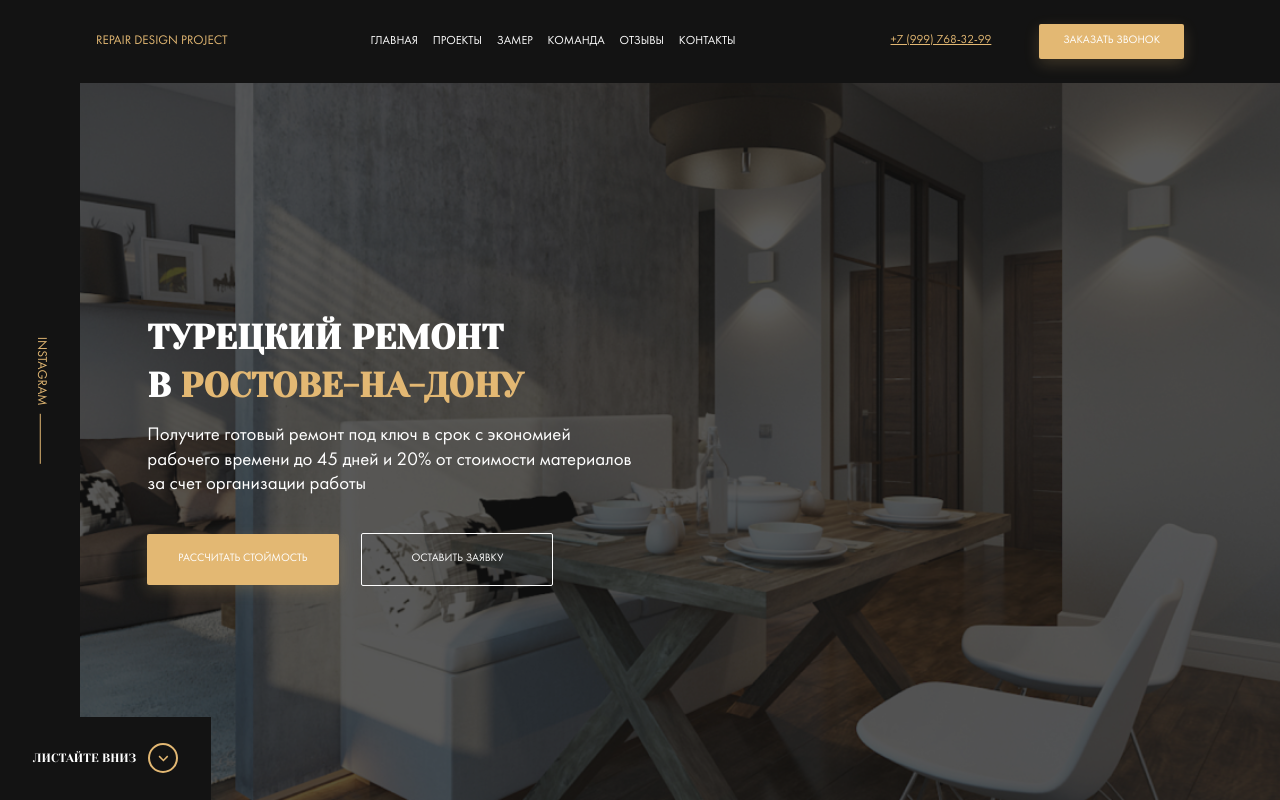
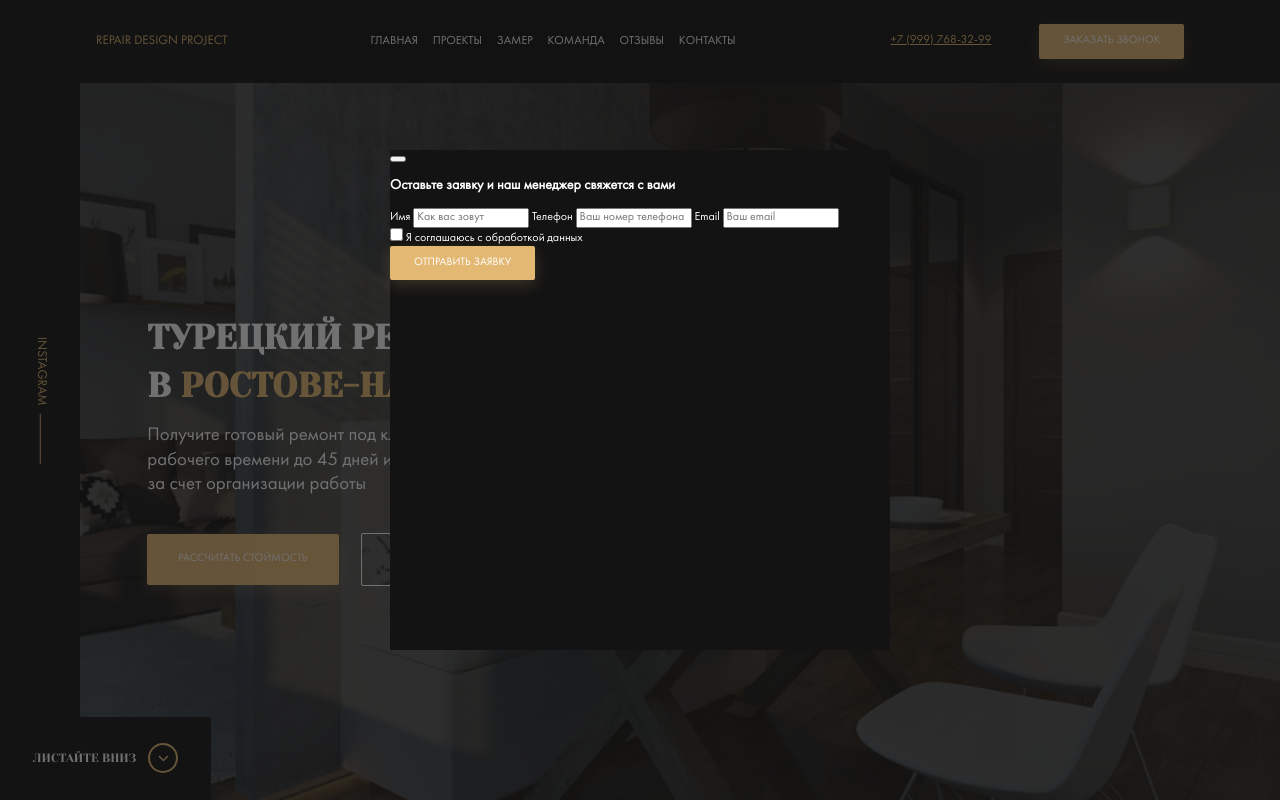
Before and after one commit to Webdevmaksim/Webdevmaksim.github.io, a website: page index.html in a window 1280 px wide. Shown: the top 800 px of the page. Drawn offline with Linux system fonts and the light colour scheme; files whose address does not match are found by name.

Commit message:
Started doing modal window

```diff
--- a/index.html
+++ b/index.html
@@ -283,11 +283,14 @@
                 <label for="user-email" class="label form__label">Email</label>
                 <input placeholder="Ваш email" type="email" class="input form__input" id="user-email">
 
-                <div class="policy">
+                <div class="policy form__policy">
                     <input type="checkbox" name="policy-checkbox" id="policy-checkbox">
                     <label for="policy-checkbox">Я соглашаюсь с обработкой данных</label>
                 </div>
                 <!-- /.policy -->
+                <button class="button button--primary form__button">
+                    Отправить заявку
+                </button>
             </form>
 
 
--- a/sass/templates/_modal.sass
+++ b/sass/templates/_modal.sass
@@ -1 +1,19 @@
 .modal
+    position: fixed
+    z-index: 199
+    left: 0
+    top: 0
+    bottom: 0
+    right: 0
+    width: 100%
+    height: 100%
+    background-color: rgba($dark, 0.6)
+    color: $light
+    display: flex
+    justify-content: center
+    align-items: center
+    &__dialog
+        width: 500px
+        height: 500px
+        background: $dark
+    &__form
```
Also changed, not shown: css/style.css.
